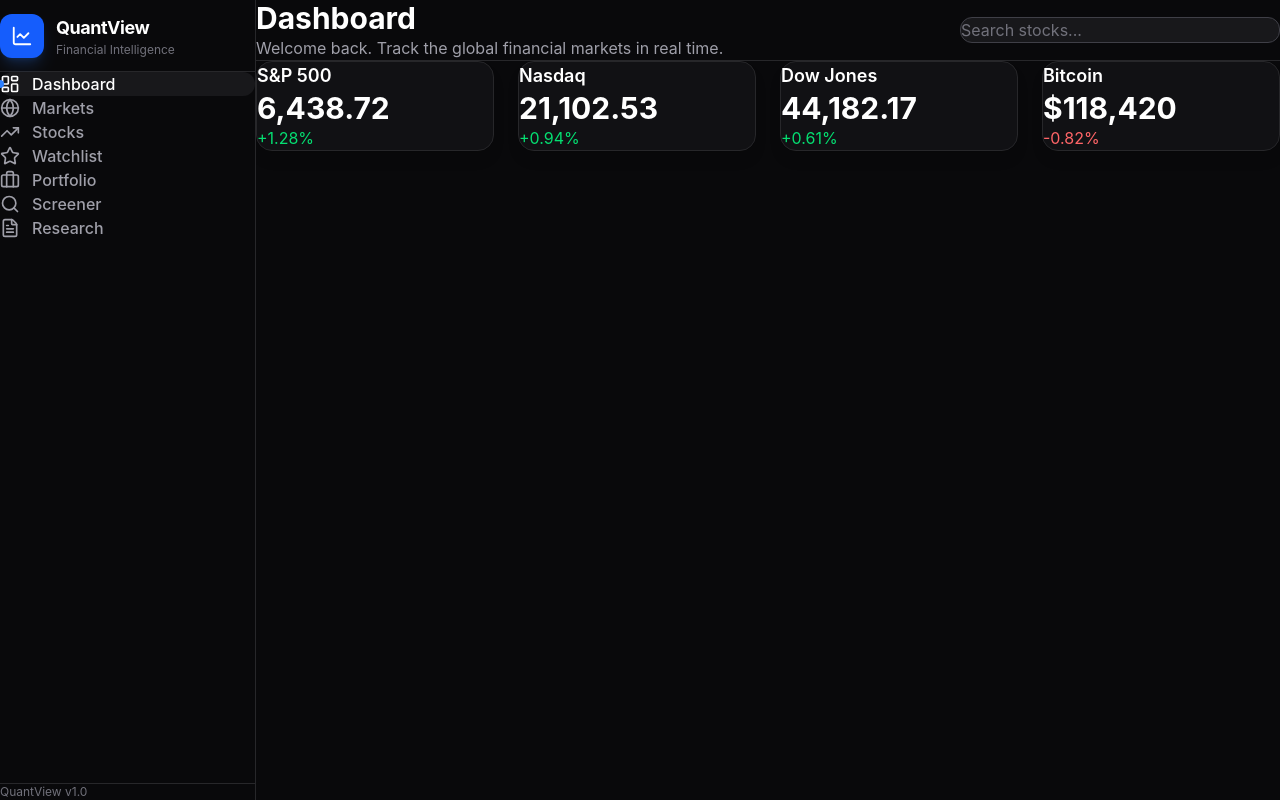
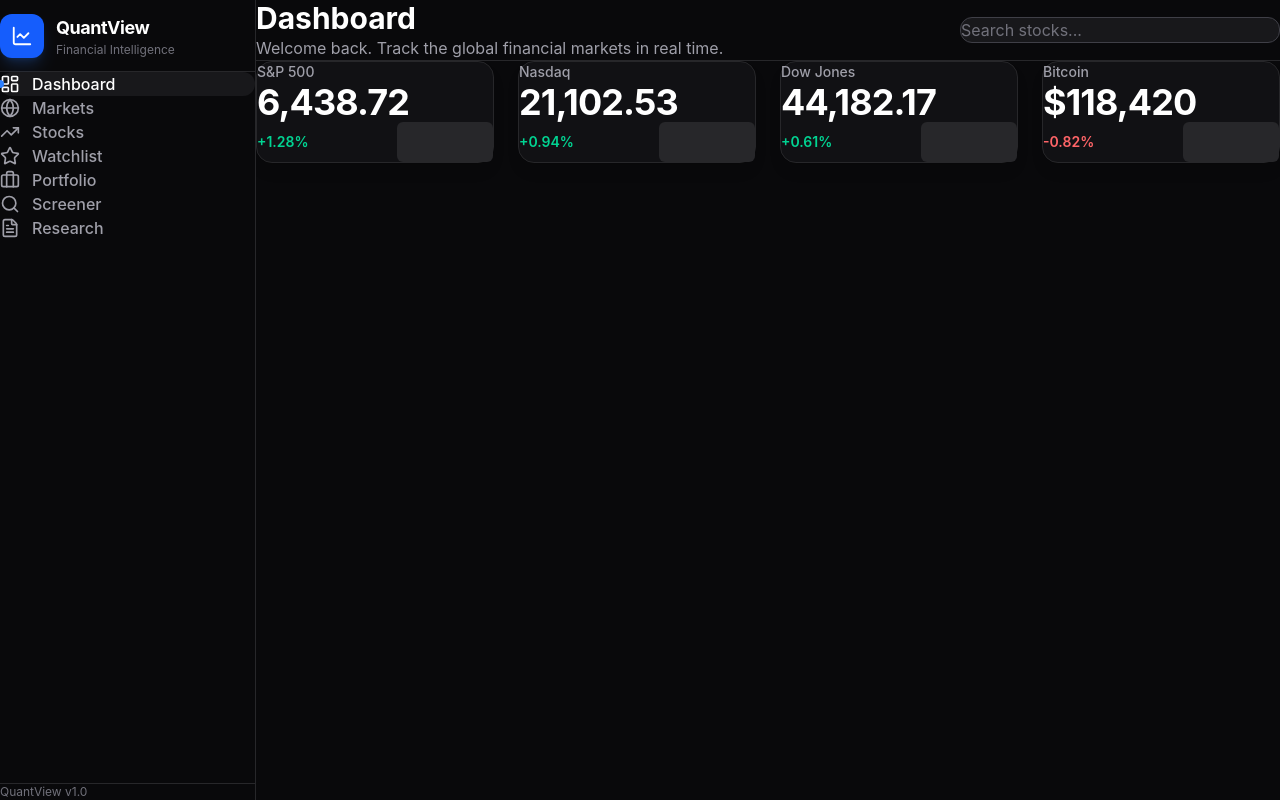
Before and after one commit to kawtar-studio/QuantView, a React (Vite) app in the folder frontend/: page / in a window 1280 px wide. Built offline with nearby package versions, Linux system fonts and the light colour scheme.

Commit message:
Use reusable MarketCard component for dashboard

```diff
--- a/frontend/src/layouts/MainLayout.tsx
+++ b/frontend/src/layouts/MainLayout.tsx
@@ -1,6 +1,6 @@
 import Sidebar from "../components/layout/Sidebar";
 import Header from "../components/dashboard/Header";
-import Card from "../components/ui/Card";
+import MarketCard from "../components/dashboard/MarketCard";
 
 const MainLayout = () => {
     return (
@@ -11,51 +11,37 @@ const MainLayout = () => {
                 <Header />
 
                 <main className="flex-1 overflow-auto p-8">
-
                     <div className="grid grid-cols-4 gap-6">
 
-                        <Card title="S&P 500">
-                            <p className="text-3xl font-bold text-white">
-                                6,438.72
-                            </p>
+                        <MarketCard
+                            title="S&P 500"
+                            price="6,438.72"
+                            change="+1.28%"
+                            positive={true}
+                        />
 
-                            <p className="mt-2 text-green-400">
-                                +1.28%
-                            </p>
-                        </Card>
+                        <MarketCard
+                            title="Nasdaq"
+                            price="21,102.53"
+                            change="+0.94%"
+                            positive={true}
+                        />
 
-                        <Card title="Nasdaq">
-                            <p className="text-3xl font-bold text-white">
-                                21,102.53
-                            </p>
+                        <MarketCard
+                            title="Dow Jones"
+                            price="44,182.17"
+                            change="+0.61%"
+                            positive={true}
+                        />
 
-                            <p className="mt-2 text-green-400">
-                                +0.94%
-                            </p>
-                        </Card>
-
-                        <Card title="Dow Jones">
-                            <p className="text-3xl font-bold text-white">
-                                44,182.17
-                            </p>
-
-                            <p className="mt-2 text-green-400">
-                                +0.61%
-                            </p>
-                        </Card>
-
-                        <Card title="Bitcoin">
-                            <p className="text-3xl font-bold text-white">
-                                $118,420
-                            </p>
-
-                            <p className="mt-2 text-red-400">
-                                -0.82%
-                            </p>
-                        </Card>
+                        <MarketCard
+                            title="Bitcoin"
+                            price="$118,420"
+                            change="-0.82%"
+                            positive={false}
+                        />
 
                     </div>
-
                 </main>
             </div>
         </div>
```
